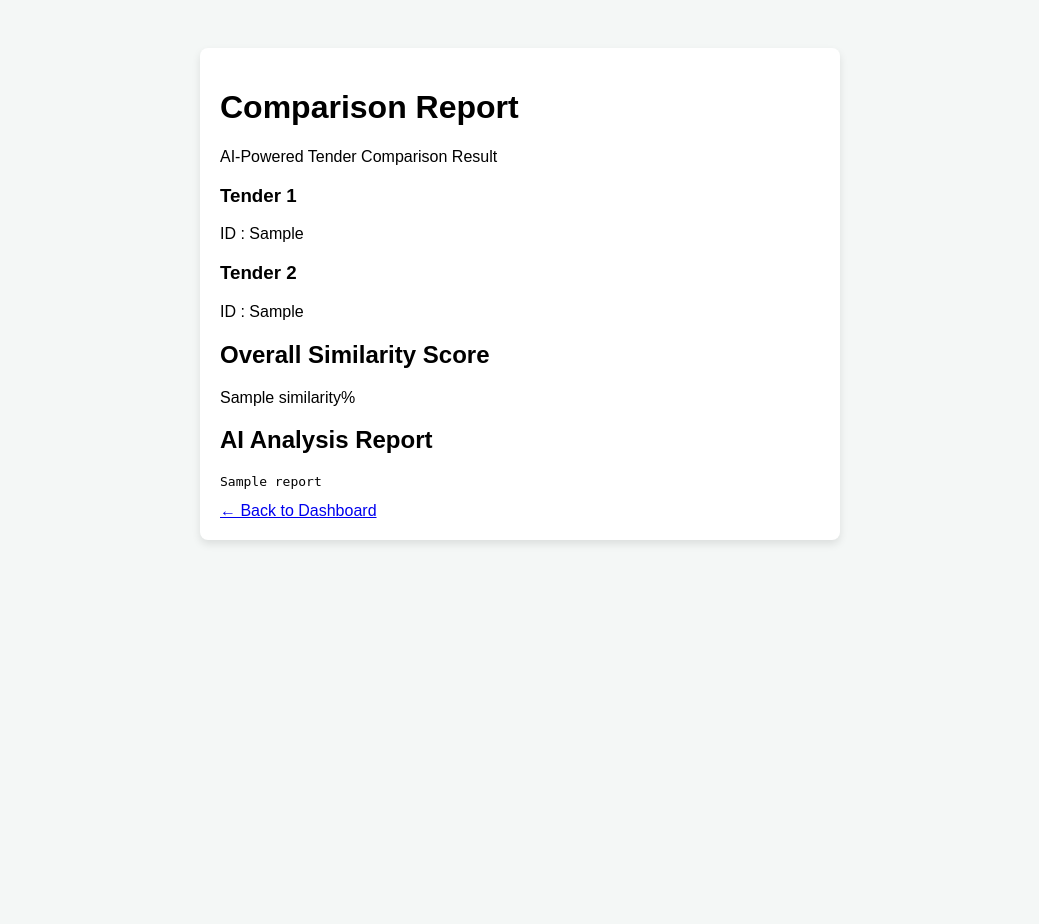
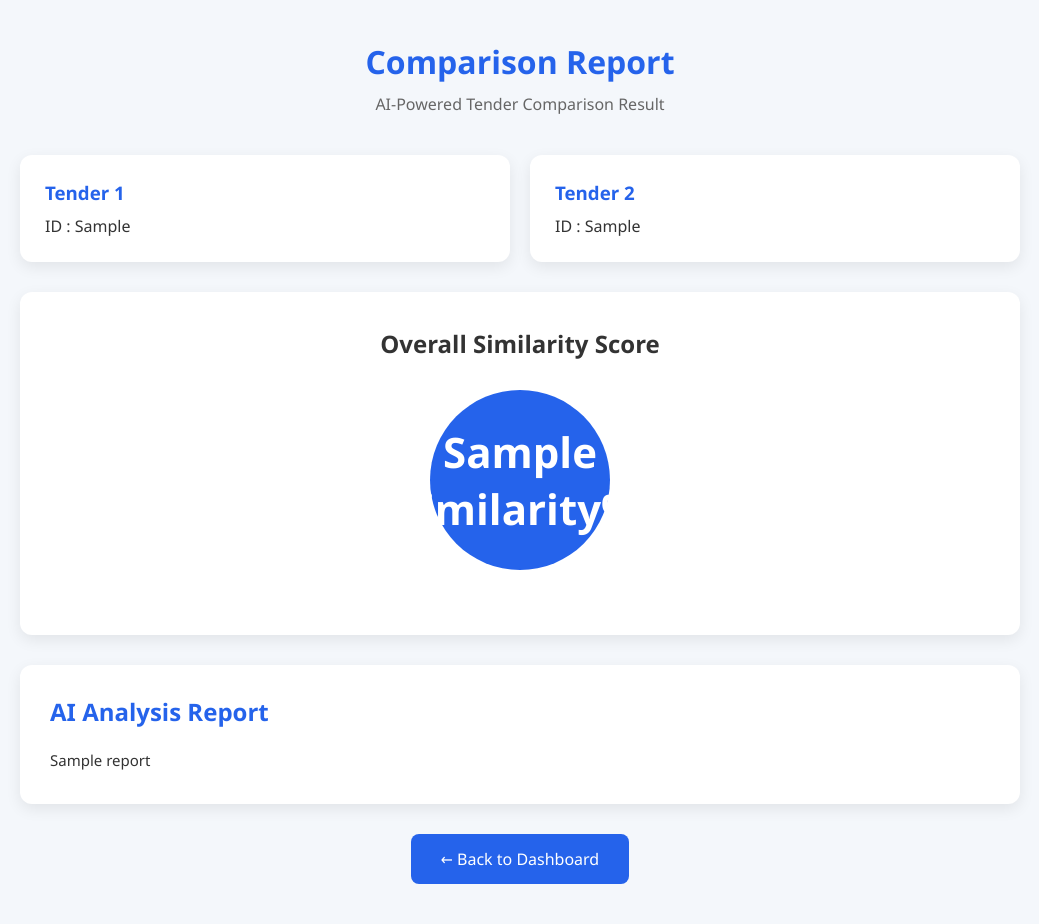
Before and after one commit to Astik97/TenderIQ, a Flask app: template templates/compare.html in a window 1280 px wide. Shown: the whole page, without its empty margins (120-1159 px from the left). Before the commit the page ends 544 px from the top, so only its background shows below. Run offline with Flask 3, Linux system fonts and the light colour scheme; the template is opened without the code that fills it: most values are stand-ins (such as "Sample title", 1, 10 or a date in 2020).

Commit message:
upgrade compare page with its styles and functions

```diff
--- a/static/css/compare.css
+++ b/static/css/compare.css
@@ -1,13 +1,218 @@
-body {
-    font-family: Arial, sans-serif;
-    padding: 40px;
-    background-color: #f4f7f6;
+
+*{
+
+    margin:0;
+
+    padding:0;
+
+    box-sizing:border-box;
+
+    font-family:Segoe UI,Tahoma,Geneva,Verdana,sans-serif;
+
 }
-.container {
-    max-width: 600px;
-    margin: auto;
-    background: white;
-    padding: 20px;
-    border-radius: 8px;
-    box-shadow: 0 4px 8px rgba(0,0,0,0.1);
+
+body{
+
+    background:#f4f7fb;
+
+    padding:40px;
+
+    color:#333;
+
 }
+
+.container{
+
+    max-width:1000px;
+
+    margin:auto;
+
+}
+
+.header{
+
+    text-align:center;
+
+    margin-bottom:40px;
+
+}
+
+.header h1{
+
+    color:#2563eb;
+
+    margin-bottom:10px;
+
+}
+
+.header p{
+
+    color:#666;
+
+}
+
+/* ========================== */
+
+.summary-card{
+
+    display:grid;
+
+    grid-template-columns:1fr 1fr;
+
+    gap:20px;
+
+    margin-bottom:30px;
+
+}
+
+.info-box{
+
+    background:white;
+
+    padding:25px;
+
+    border-radius:12px;
+
+    box-shadow:0 5px 15px rgba(0,0,0,.08);
+
+}
+
+.info-box h3{
+
+    color:#2563eb;
+
+    margin-bottom:10px;
+
+}
+
+/* ========================== */
+
+.similarity-card{
+
+    background:white;
+
+    padding:35px;
+
+    border-radius:12px;
+
+    text-align:center;
+
+    box-shadow:0 5px 15px rgba(0,0,0,.08);
+
+    margin-bottom:30px;
+
+}
+
+.score-circle{
+
+    width:180px;
+
+    height:180px;
+
+    margin:30px auto;
+
+    border-radius:50%;
+
+    background:#2563eb;
+
+    color:white;
+
+    display:flex;
+
+    justify-content:center;
+
+    align-items:center;
+
+    font-size:42px;
+
+    font-weight:bold;
+
+}
+
+/* ========================== */
+
+.report-card{
+
+    background:white;
+
+    padding:30px;
+
+    border-radius:12px;
+
+    box-shadow:0 5px 15px rgba(0,0,0,.08);
+
+    margin-bottom:30px;
+
+}
+
+.report-card h2{
+
+    margin-bottom:20px;
+
+    color:#2563eb;
+
+}
+
+.report-card pre{
+
+    white-space:pre-wrap;
+
+    line-height:1.7;
+
+    font-size:15px;
+
+}
+
+/* ========================== */
+
+.buttons{
+
+    text-align:center;
+
+}
+
+.btn{
+
+    display:inline-block;
+
+    padding:14px 30px;
+
+    background:#2563eb;
+
+    color:white;
+
+    text-decoration:none;
+
+    border-radius:8px;
+
+    transition:.3s;
+
+}
+
+.btn:hover{
+
+    background:#1d4ed8;
+
+}
+
+/* ========================== */
+
+@media(max-width:768px){
+
+.summary-card{
+
+    grid-template-columns:1fr;
+
+}
+
+.score-circle{
+
+    width:140px;
+
+    height:140px;
+
+    font-size:32px;
+
+}
+
+}
--- /dev/null
+++ b/static/js/compare.js
@@ -0,0 +1,44 @@
+
+document.addEventListener("DOMContentLoaded", function () {
+
+    console.log("Comparison Report Loaded");
+
+    const score = document.querySelector(".score-circle");
+
+    if(score){
+
+        score.animate(
+
+            [
+
+                {
+
+                    transform:"scale(0.5)",
+
+                    opacity:0
+
+                },
+
+                {
+
+                    transform:"scale(1)",
+
+                    opacity:1
+
+                }
+
+            ],
+
+            {
+
+                duration:700,
+
+                easing:"ease-out"
+
+            }
+
+        );
+
+    }
+
+});
```
